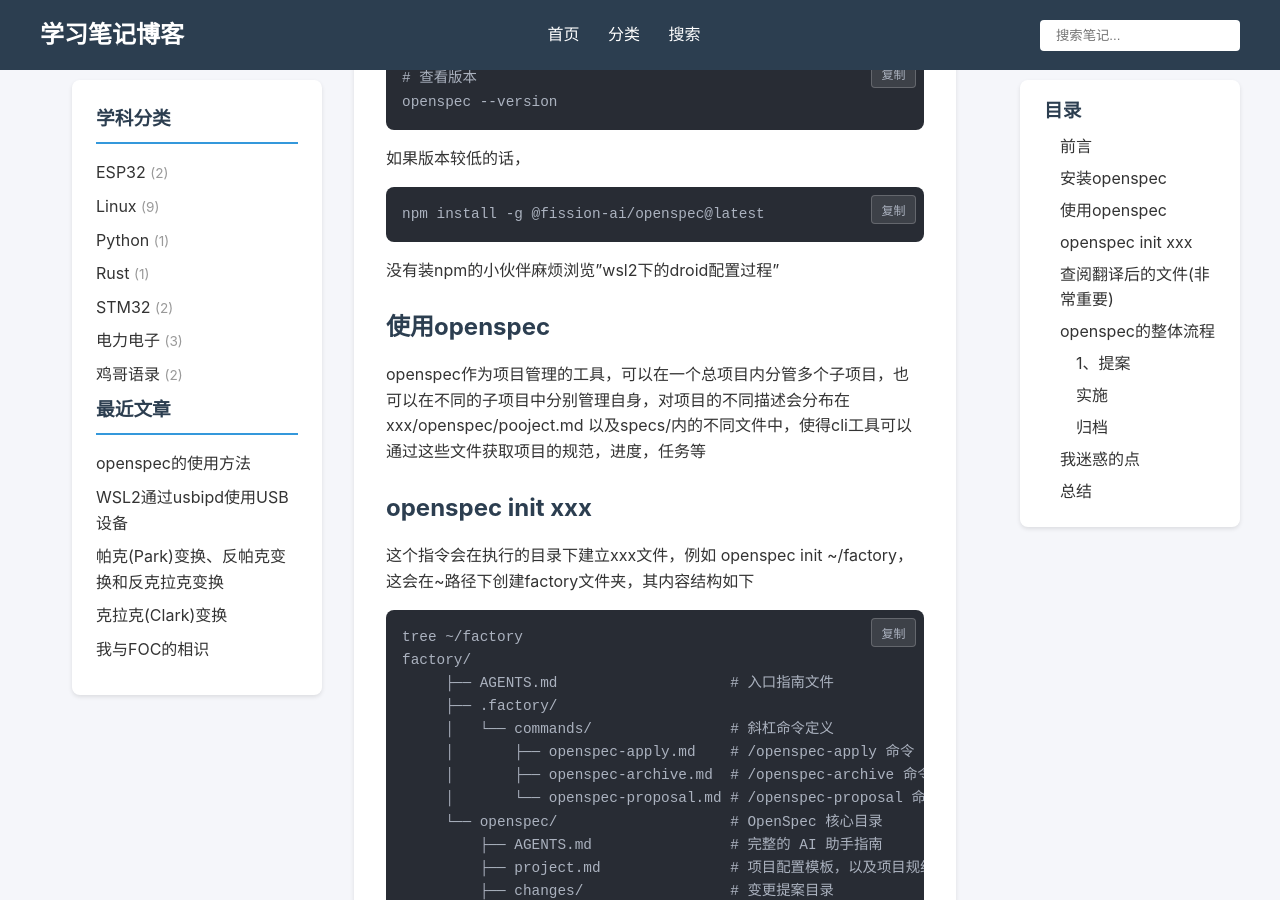
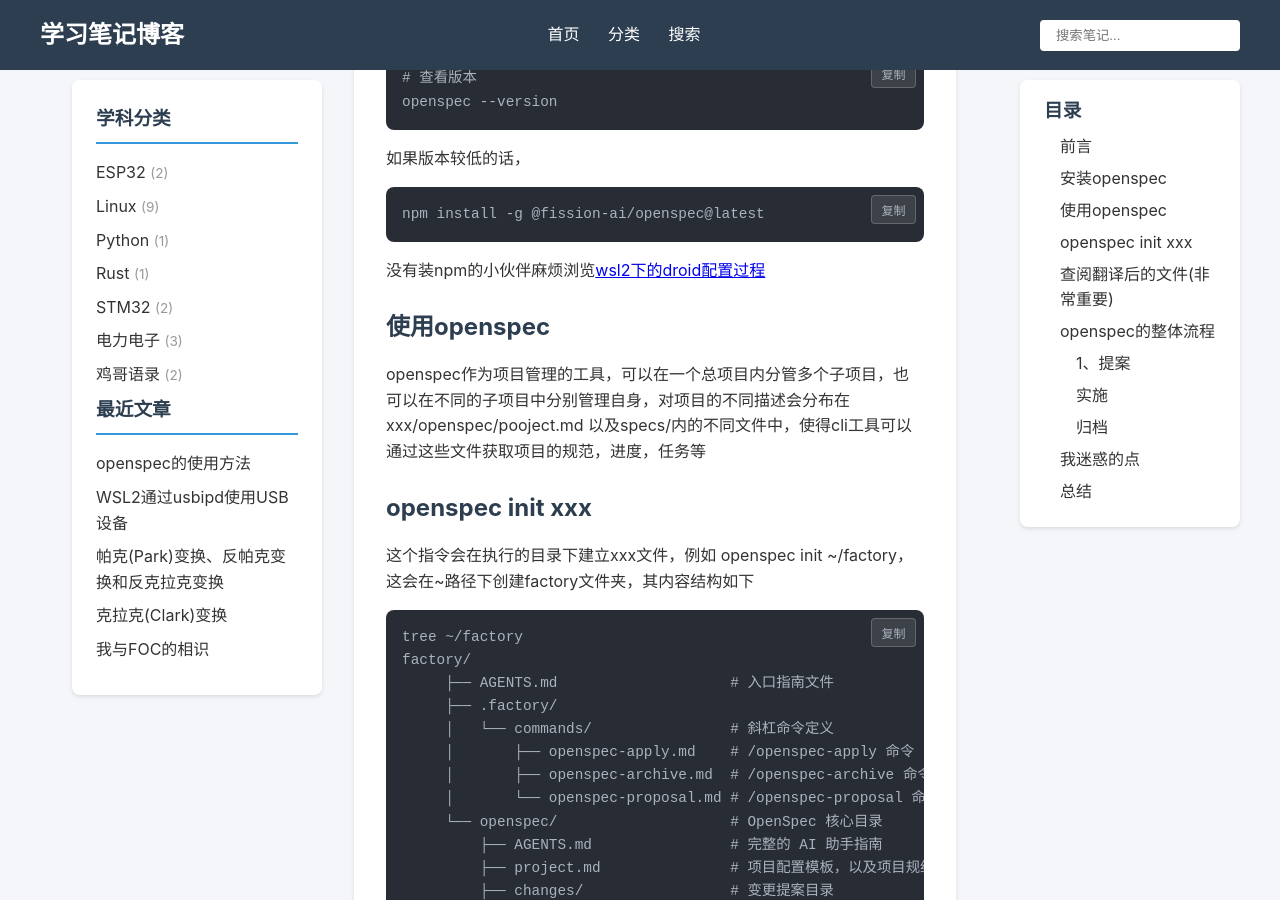
Before and after one commit to sigerio/sigerio.github.io, a Jekyll site: the page built from _posts/2025-12-04-openspec的使用方法.md, in a window 1280 px wide and 900 px high, scrolled down 466 px. Built offline with Jekyll 4.4.1, drawn with Linux system fonts in a browser that asks for light colours; part of the change alters nothing that is shown.

````diff
--- a/_posts/2025-12-04-openspec的使用方法.md
+++ b/_posts/2025-12-04-openspec的使用方法.md
@@ -26,7 +26,7 @@ openspec --version
 npm install -g @fission-ai/openspec@latest
 ```
 
-没有装npm的小伙伴麻烦浏览"wsl2下的droid配置过程"
+没有装npm的小伙伴麻烦浏览[wsl2下的droid配置过程](/Linux/wsl2下的droid配置过程/)
 
 ## 使用openspec
 
````
